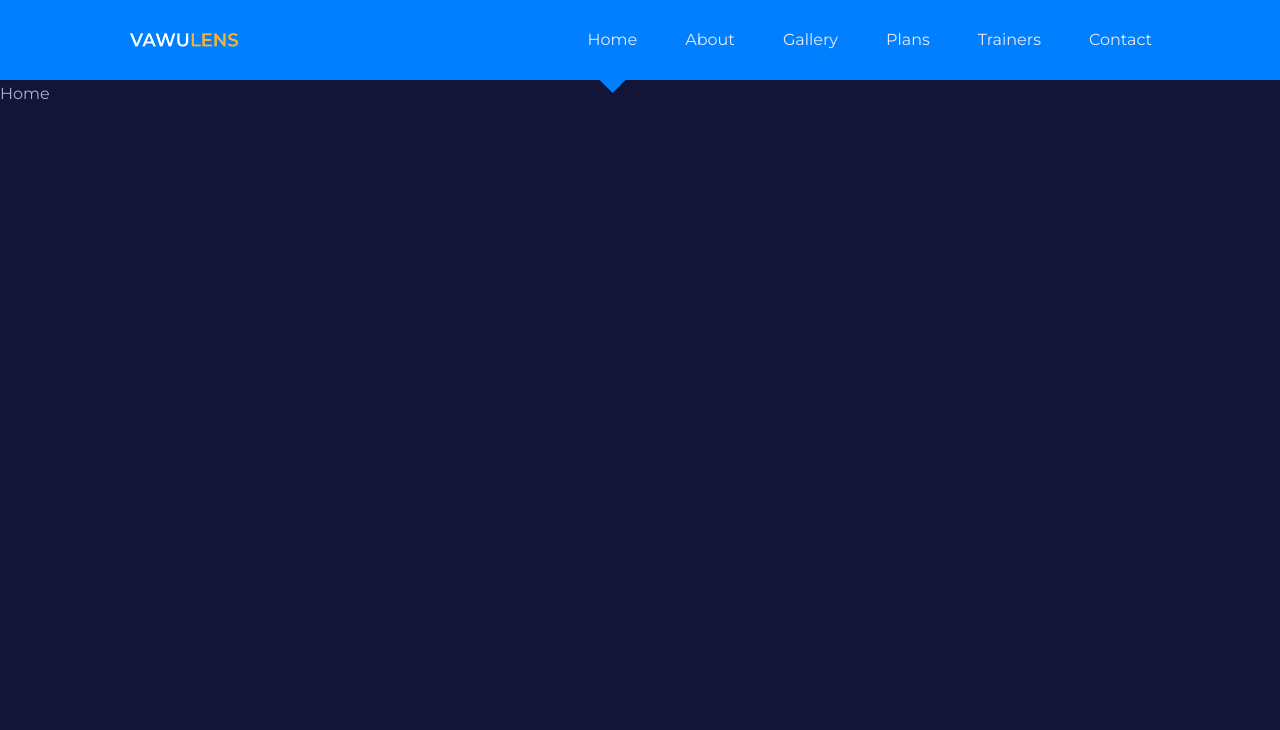
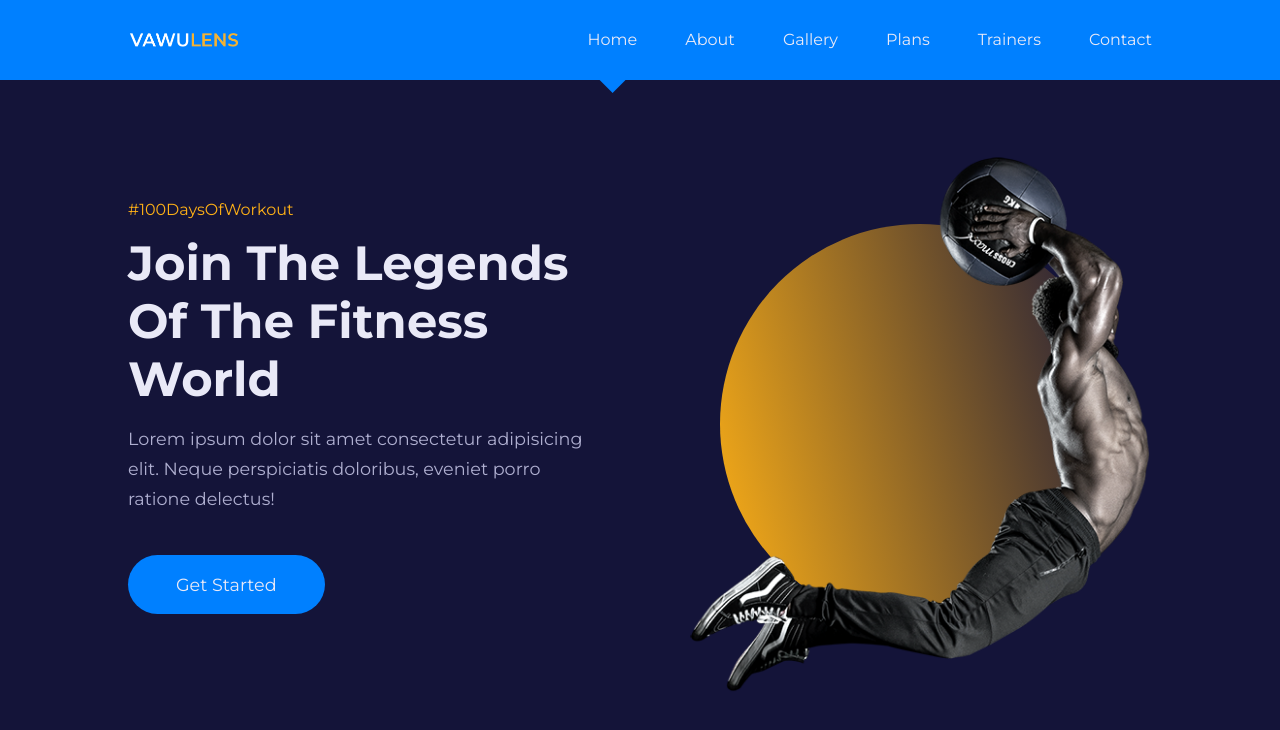
Before and after one commit to idiakeg/airwick-gym, a React (Create React App) app: page / in a window 1280 px wide. Shown: the top 730 px of the page. Built offline with nearby package versions, Linux system fonts and the light colour scheme.

Commit message:
created and styled the main header component

```diff
--- /dev/null
+++ b/src/components/MainHeader.js
@@ -0,0 +1,30 @@
+import { Link } from "react-router-dom";
+import Image from "../images/main_header.png";
+
+const MainHeader = () => {
+	return (
+		<header className="main__header">
+			<div className="container main__header-container">
+				<div className="main__header-left">
+					<h4>#100DaysOfWorkout</h4>
+					<h1>Join The Legends Of The Fitness World</h1>
+					<p>
+						Lorem ipsum dolor sit amet consectetur adipisicing elit. Neque
+						perspiciatis doloribus, eveniet porro ratione delectus!
+					</p>
+					<Link to="/plans" className="btn lg">
+						Get Started
+					</Link>
+				</div>
+				<div className="main__header-right">
+					<div className="main__header-circle"></div>
+					<div className="main__header-image">
+						<img src={Image} alt="Main Header " />
+					</div>
+				</div>
+			</div>
+		</header>
+	);
+};
+
+export default MainHeader;
--- a/src/components/navbar/Navbar.css
+++ b/src/components/navbar/Navbar.css
@@ -2,7 +2,7 @@
 	height: 5rem;
 	width: 100vw;
 	background: var(--color-primary);
-	/* position: fixed; */
+	position: fixed;
 	top: 0;
 	left: 0;
 	z-index: 99;
--- a/src/index.css
+++ b/src/index.css
@@ -74,3 +74,33 @@
 	width: 100%;
 	object-fit: cover;
 }
+
+.btn {
+	width: fit-content;
+	color: var(--color-gray-100);
+	padding: 0.9rem 2rem;
+	border-radius: 1.5rem;
+	background-color: var(--color-primary);
+	transition: var(--transition);
+	margin: 0 auto;
+}
+
+.btn:hover {
+	background-color: var(--color-secondary);
+	color: var(--color-gray-600);
+}
+
+.btn.lg {
+	padding: 1.2rem 3rem;
+	border-radius: 2rem;
+	font-size: 1.1rem;
+}
+
+.btn.sm {
+	padding: 0.4rem 1.2rem;
+	font-size: 0.9rem;
+}
+
+.btn.sm:hover {
+	background: var(--color-gray-100);
+}
--- a/src/pages/home/Home.css
+++ b/src/pages/home/Home.css
@@ -0,0 +1,53 @@
+.main__header {
+	width: 100vw;
+	height: calc(100vh - 3rem);
+	display: grid;
+	place-items: center;
+	margin-top: 3rem;
+}
+
+.main__header-container {
+	height: 100%;
+	display: grid;
+	grid-template-columns: repeat(2, 1fr);
+	align-items: center;
+	justify-content: space-between;
+	gap: 6rem;
+}
+
+.main__header-left {
+	margin-top: -3rem;
+}
+
+.main__header-left h4 {
+	margin-bottom: 1rem;
+	color: var(--color-secondary);
+	font-weight: 400;
+}
+
+.main__header-left p {
+	margin: 1rem 0 3.5rem;
+	font-size: 1.1rem;
+}
+
+.main__header-right {
+	display: grid;
+	place-items: center;
+	position: relative;
+}
+
+.main__header-circle {
+	width: 25rem;
+	height: 25rem;
+	background: linear-gradient(75deg, var(--color-secondary), transparent);
+	border-radius: 50%;
+	position: absolute;
+}
+
+.main__header-image {
+	position: relative;
+}
+
+.main__header-right:hover .main__header-circle {
+	filter: blur(15px);
+}
--- a/src/pages/home/Home.js
+++ b/src/pages/home/Home.js
@@ -1,7 +1,12 @@
 import "./Home.css";
+import MainHeader from "../../components/MainHeader";
 
 const Home = () => {
-	return <div>Home</div>;
+	return (
+		<div>
+			<MainHeader />
+		</div>
+	);
 };
 
 export default Home;
```
Also changed, not shown: src/App.js (+0 -7 lines).
